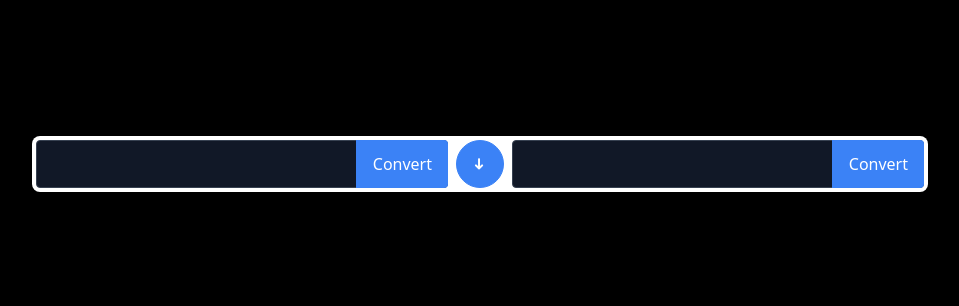
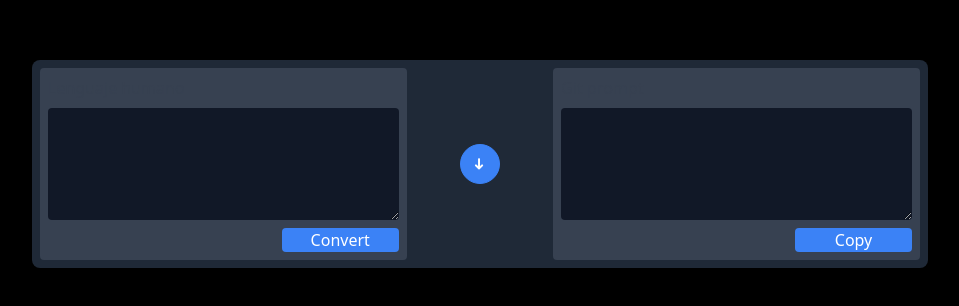
Before and after one commit to Bbenrod/prompt2git, a React (Vite) app in the folder app/: page / in a window 1280 px wide. Shown: the part 236-542 px from the top of the page, without its empty margins (160-1119 px from the left). Built offline with nearby package versions, Linux system fonts and the light colour scheme.

Commit message:
Actualizacion del diseño

```diff
--- a/app/src/main.jsx
+++ b/app/src/main.jsx
@@ -30,33 +30,31 @@ export default function App() {
 
 	return (
 		<div className='flex items-center justify-center min-h-screen bg-black'>
-			<div className='w-full max-w-4xl max-h-52 p-1 bg-white rounded-lg shadow-md flex items-center'>
-				<div className='relative flex-grow'>
-					<input type="text" className='w-full h-12 pr-12 pl-3 border border-gray-700 rounded text-white bg-gray-900'	value={areInputsSwapped ? input2Value : input1Value}
+			<div className='h-52 w-full max-w-4xl p-2 bg-gray-800 rounded-lg shadow-md flex items-center justify-between'>
+				<div className='flex flex-col h-full bg-gray-700 rounded p-2 w-5/12'>
+					<label for='inputText' className='block font-medium text-gray-700 dark:text-gray-200 mb-2'>Lenguaje humano</label>
+					<textarea className='w-full h-full py-2 px-3 rounded text-white bg-gray-900'	value={areInputsSwapped ? input2Value : input1Value}
 						onChange={(e) =>
 							areInputsSwapped
 								? setInput2Value(e.target.value)
 								: setInput1Value(e.target.value)
 						}/>
-					<button	className='absolute top-0 right-0 h-full px-4 text-white bg-blue-500 border-l border-blue-500 rounded-r' onClick={handleConvertClick}>
-						Convert
-					</button>
+					<button	className='h-1/5 w-1/3 text-white bg-blue-500 rounded mt-2 self-end' onClick={handleConvertClick}>Convert</button>
 				</div>
 
-				<button	className='w-12 h-12 mx-2 text-white bg-blue-500 border border-blue-500 rounded-full flex items-center justify-center' onClick={handleTurnClick}>
+				<button	className='w-10 h-10 mx-2 text-white bg-blue-500 border border-blue-500 rounded-full flex items-center justify-center' onClick={handleTurnClick}>
 					<span className="transform rotate-90">➜</span>
 				</button>
 
-				<div className='relative flex-grow'>
-					<input type="text" className='w-full h-12 pr-12 pl-3 border border-gray-700 rounded text-white bg-gray-900'	value={areInputsSwapped ? input1Value : input2Value}
+				<div className='flex flex-col h-full bg-gray-700 rounded p-2 w-5/12'>
+					<label for='inputText' className='block font-medium text-gray-700 dark:text-gray-200 mb-2'>Git prompt</label>
+					<textarea className='w-full h-full py-2 px-3 rounded text-white bg-gray-900'	value={areInputsSwapped ? input2Value : input1Value}
 						onChange={(e) =>
 							areInputsSwapped
-								? setInput1Value(e.target.value)
-								: setInput2Value(e.target.value)
+								? setInput2Value(e.target.value)
+								: setInput1Value(e.target.value)
 						}/>
-					<button	className='absolute top-0 right-0 h-full px-4 text-white bg-blue-500 border-l border-blue-500 rounded-r'onClick={handleConvertClick}>
-						Convert
-					</button>
+					<button	className='h-1/5 w-1/3 text-white bg-blue-500 rounded mt-2 self-end' onClick={handleConvertClick}>Copy</button>
 				</div>
 			</div>
 		</div>
```
